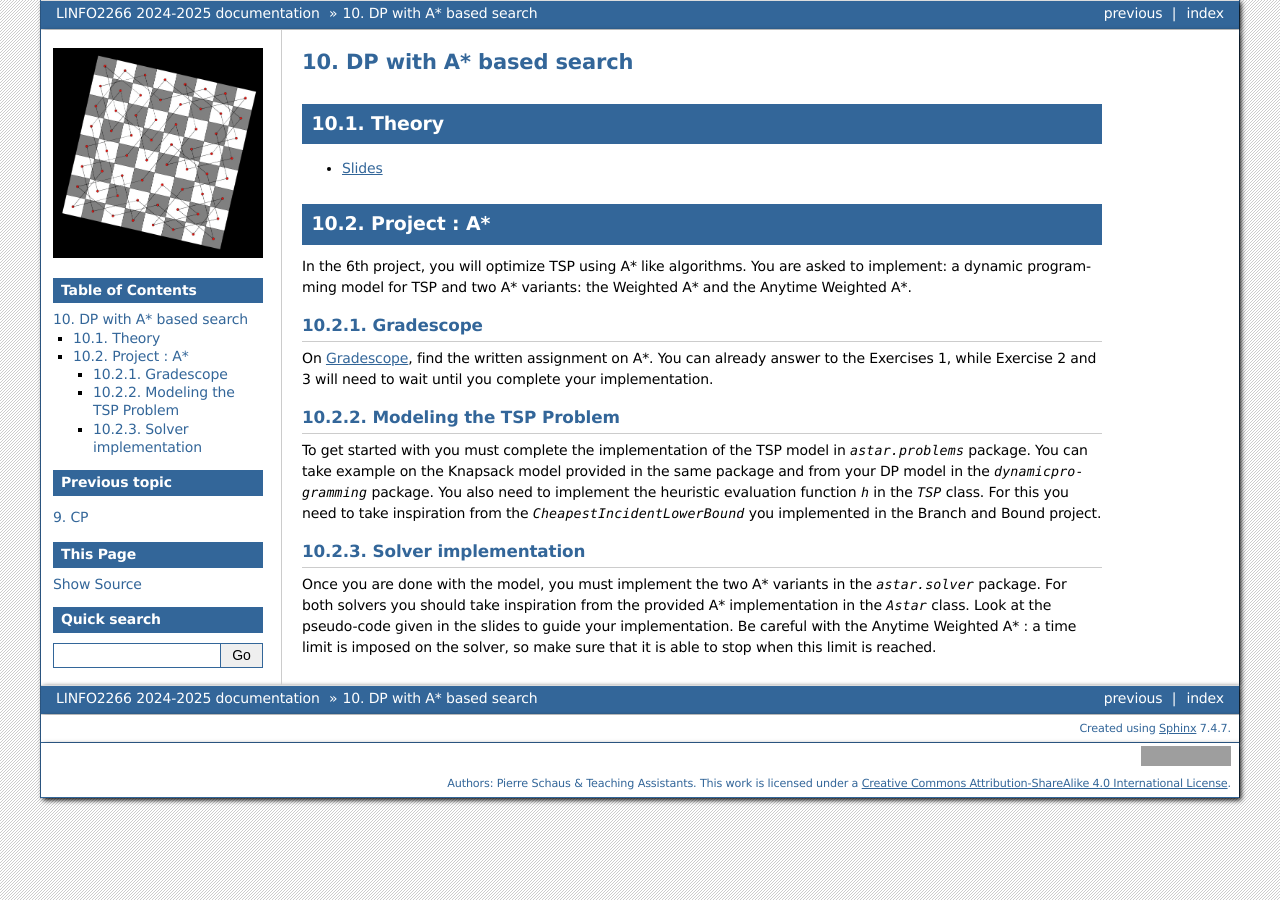
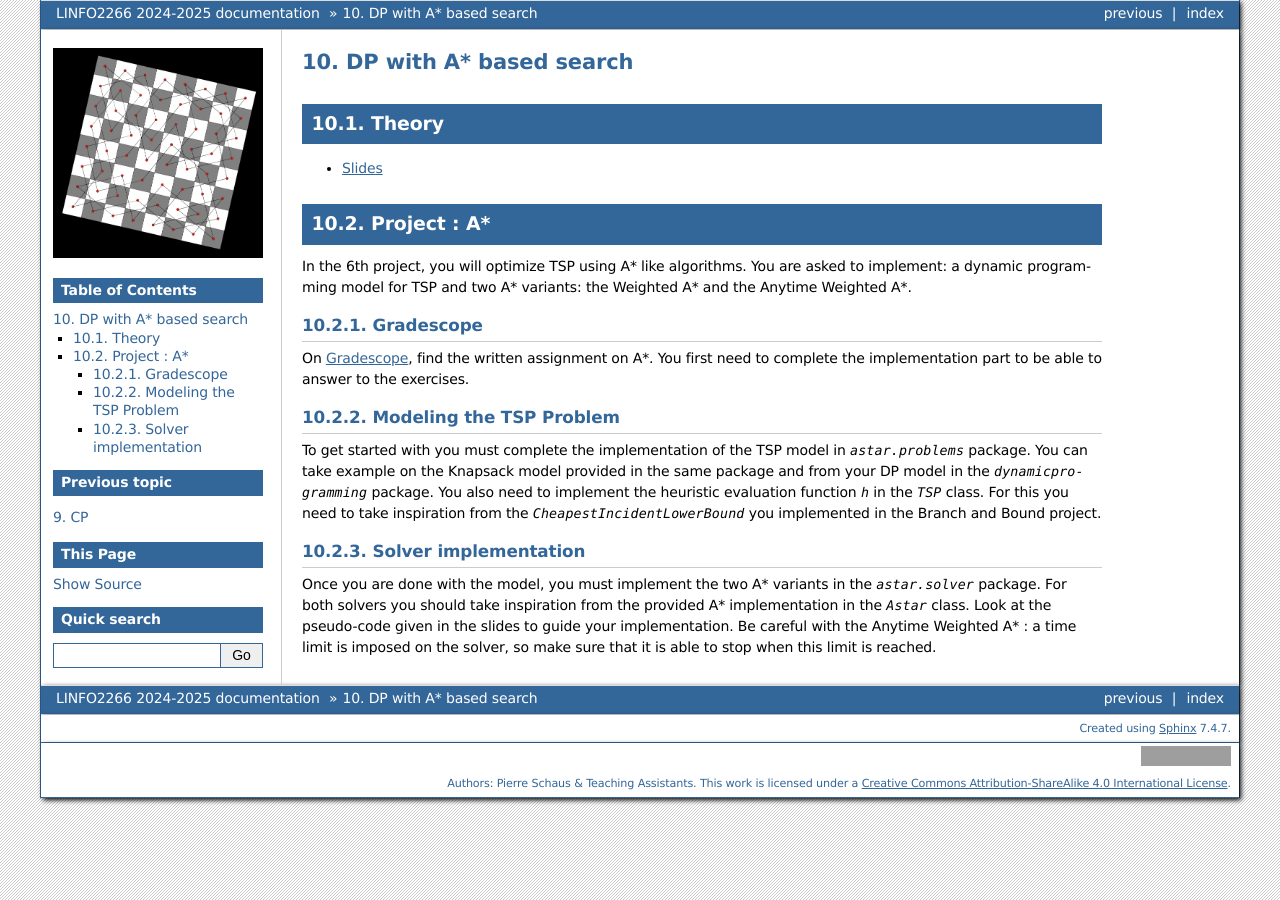
Before and after one commit to pschaus/linfo2266, a Sphinx documentation site: the page built from website/source/astar/index.rst, in a window 1280 px wide. Built offline with Sphinx 7.4.7, drawn with Linux system fonts in a browser that asks for light colours; grey boxes are pictures that could not be loaded.

Commit message:
update instructions for astar

```diff
--- a/website/source/astar/index.rst
+++ b/website/source/astar/index.rst
@@ -21,7 +21,7 @@ Gradescope
 ---------------
 
 On `Gradescope <https://www.gradescope.com/>`_, find the written assignment on A*.
-You can already answer to the Exercises 1, while Exercise 2 and 3 will need to wait until you complete your implementation.
+You first need to complete the implementation part to be able to answer to the exercises.
 
 Modeling the TSP Problem
 -----------------------------------------
```
